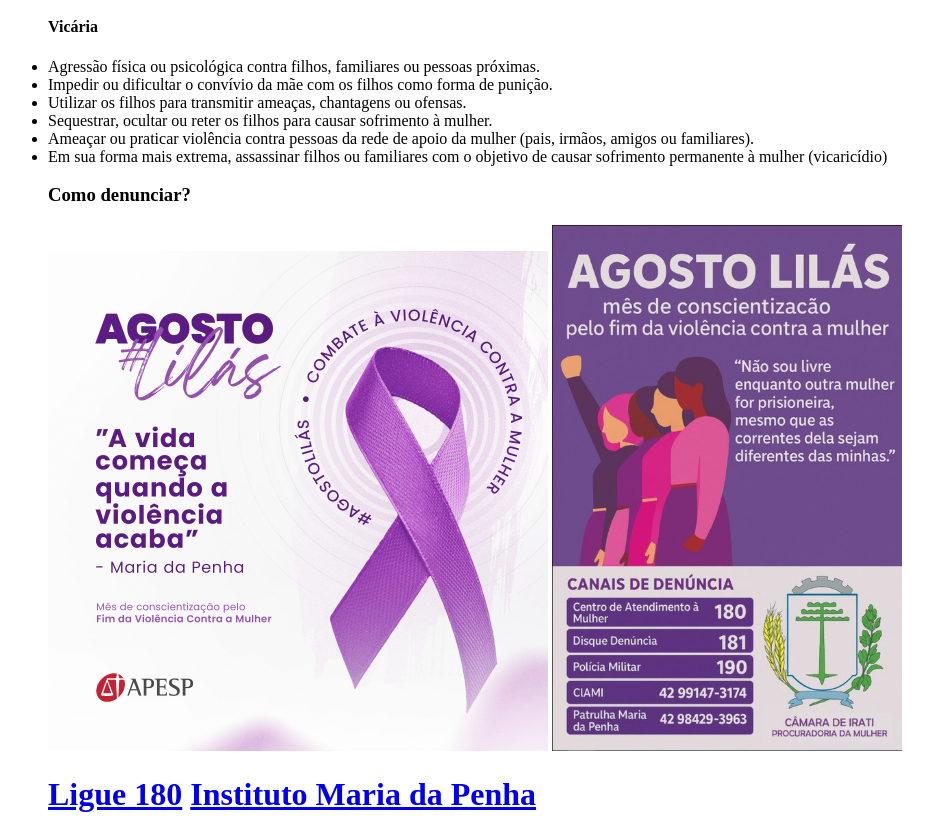
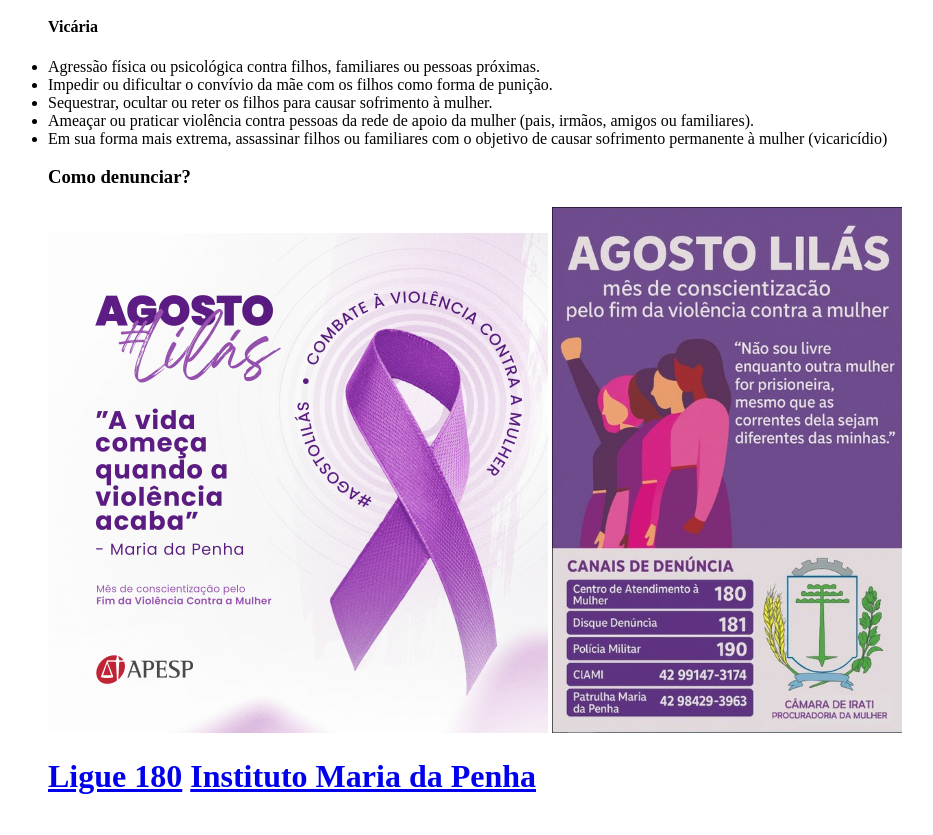
Before and after one commit to wiskas-blip/Agosto-lilas, a plain HTML site: page agosto lilás.html in a window 1280 px wide. Shown: the part 981-1816 px from the top of the page, without its empty margins (0-933 px from the left). Drawn offline with Linux system fonts and the light colour scheme.

Commit message:
projeto concluido
site sobre agosto lilás

```diff
--- a/agosto lilás.html
+++ b/agosto lilás.html
@@ -51,7 +51,6 @@
 <h4>Vicária</h4>
 <LI>Agressão física ou psicológica contra filhos, familiares ou pessoas próximas.</LI>
 <LI>Impedir ou dificultar o convívio da mãe com os filhos como forma de punição.</LI>
-<LI>Utilizar os filhos para transmitir ameaças, chantagens ou ofensas.</LI>
 <LI>Sequestrar, ocultar ou reter os filhos para causar sofrimento à mulher.</LI>
 <LI>Ameaçar ou praticar violência contra pessoas da rede de apoio da mulher (pais, irmãos, amigos ou familiares).</LI>
 <li>Em sua forma mais extrema, assassinar filhos ou familiares com o objetivo de causar sofrimento permanente à mulher (vicaricídio)</li>
```
